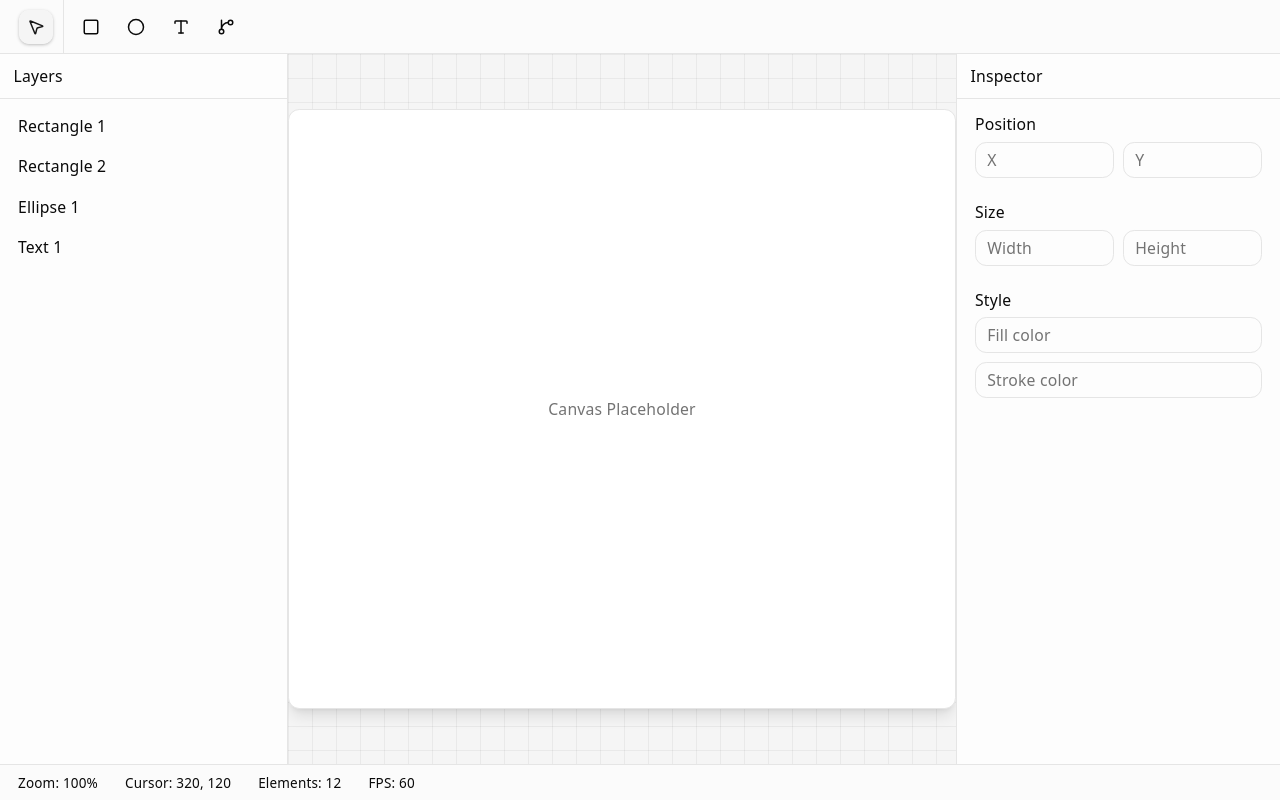
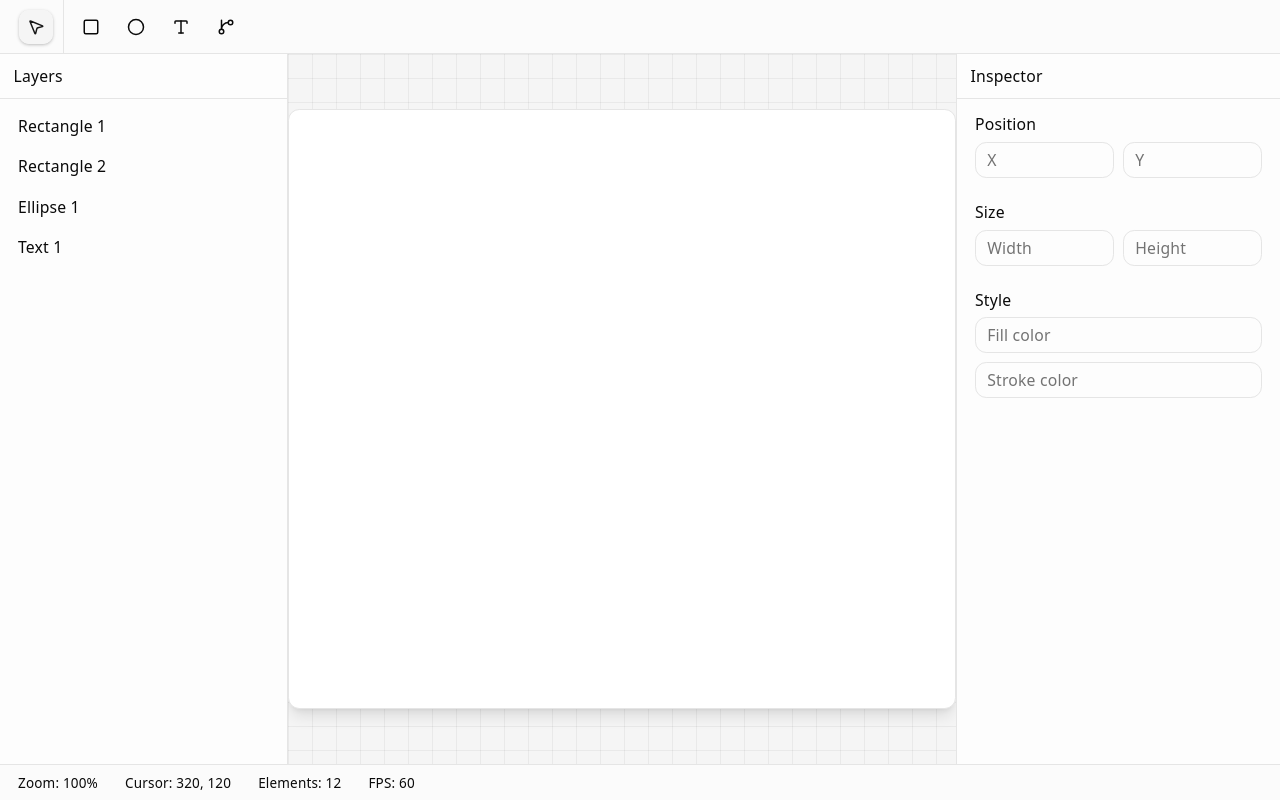
Before and after one commit to rimrim990/infinity-canvas, a React (Vite) app: page / in a window 1280 px wide. Built offline with nearby package versions, Linux system fonts and the light colour scheme.

Commit message:
feat: integrate canvas area with toolbar state and define canvas element types

```diff
--- a/src/entities/editor/model/types.ts
+++ b/src/entities/editor/model/types.ts
@@ -1,3 +1,36 @@
+type CanvasElementType = 'rectangle' | 'ellipse' | 'text' | 'connector'
+
+/**
+ * Canvas
+ */
+export interface CanvasElement {
+    type: CanvasElementType,
+    name: string,
+    isVisible: boolean,
+    position: Position,
+    size: Size,
+    style: Style
+}
+
+export interface CanvasRectangle extends CanvasElement {
+    type: 'rectangle'
+}
+
+type Size = {
+    width: number
+    height: number
+}
+
+type Style = {
+    fill: string
+    stroke: string
+}
+
+type Position = {
+    x: number
+    y: number
+}
+
 /**
  * Toolbar
  */
--- a/src/features/editor/ui/canvas-area.tsx
+++ b/src/features/editor/ui/canvas-area.tsx
@@ -1,4 +1,12 @@
+import {useRef} from "react";
+import {useAtomValue} from "jotai";
+import {toolbarAtom} from "@/entities/editor/model/toolbar.ts";
+import {cn} from "@/shared/lib/utils.ts";
+
 export default function CanvasArea() {
+    const toolbarState = useAtomValue(toolbarAtom)
+    const canvasRef = useRef<HTMLCanvasElement>(null)
+
     return (
         <div className="flex-1 relative overflow-hidden bg-neutral-100">
             {/* grid background */}
@@ -13,8 +21,12 @@ export default function CanvasArea() {
 
             {/* canvas */}
             <div className="absolute inset-0 flex items-center justify-center">
-                <div className="w-[900px] h-[600px] bg-white shadow-lg border rounded-lg flex items-center justify-center text-sm text-muted-foreground">
-                    Canvas Placeholder
+                <div
+                    className="w-[900px] h-[600px] bg-white shadow-lg border rounded-lg flex items-center justify-center text-sm text-muted-foreground">
+                    <canvas id='canvas-area' ref={canvasRef}
+                            className={cn('w-full h-full', {'cursor-crosshair': toolbarState === 'rectangle'})}>
+                        Your browser does not support the HTML canvas tag.
+                    </canvas>
                 </div>
             </div>
         </div>
```
